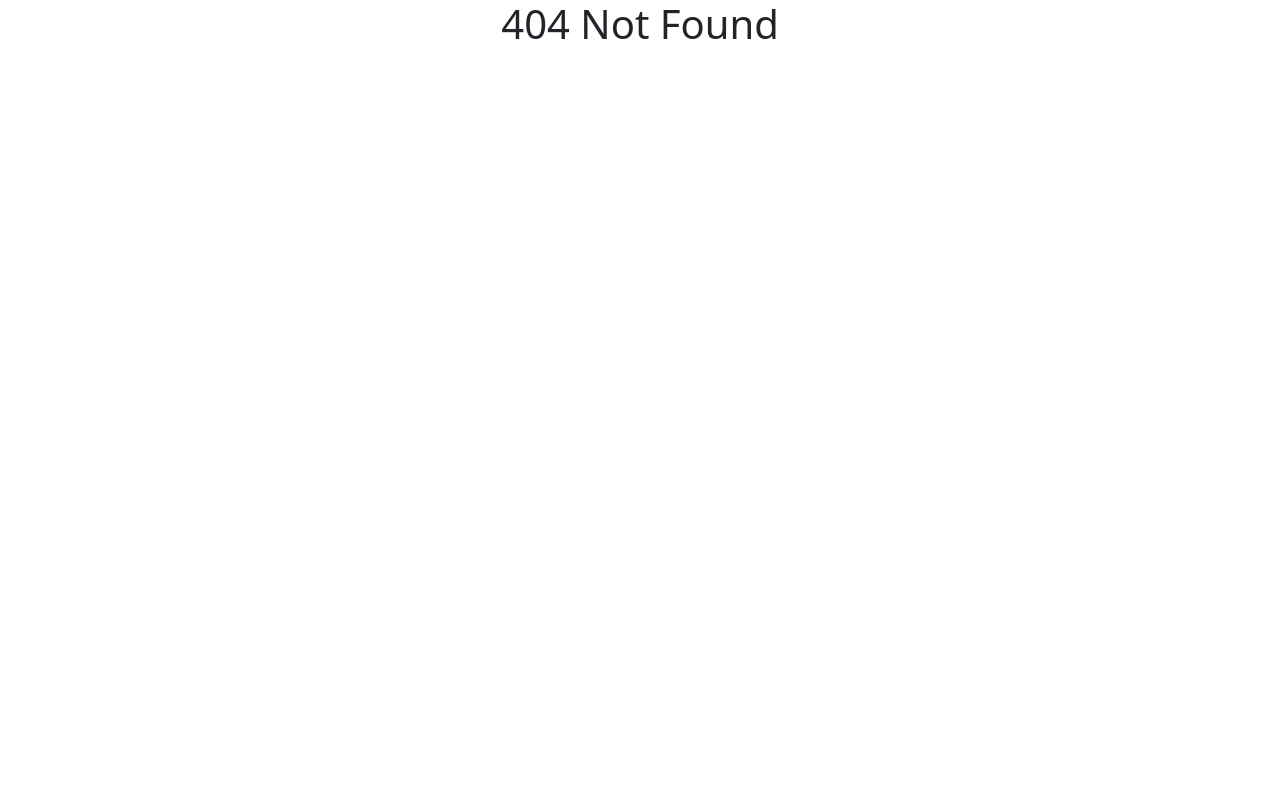
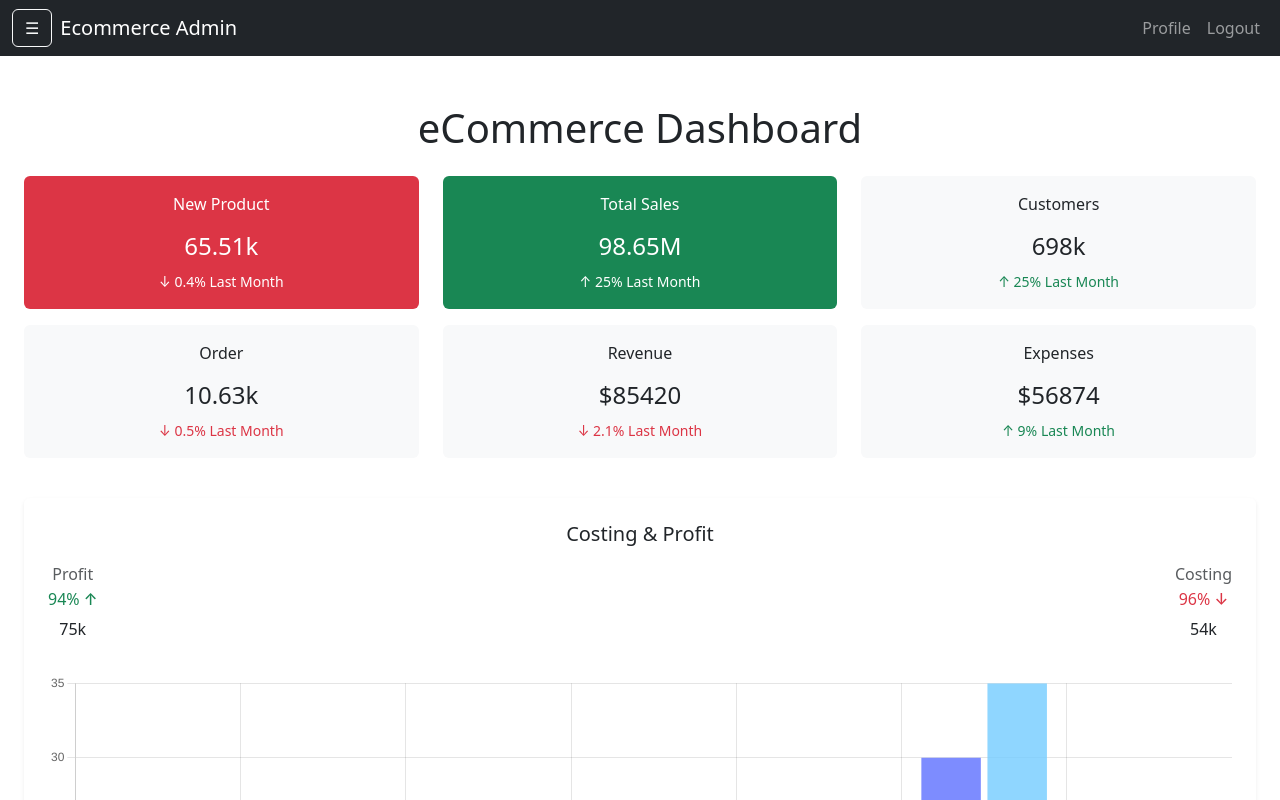
Before and after one commit to uttamm9/ecom_fe, a React (Vite) app in the folder frontend/: page /admin in a window 1280 px wide. Before the commit this address had no page. Shown: the top 800 px of the page. Built offline with nearby package versions, Linux system fonts and the light colour scheme.

Commit message:
admin panel nad navbar

```diff
--- a/frontend/package.json
+++ b/frontend/package.json
@@ -12,8 +12,10 @@
   "dependencies": {
     "axios": "^1.8.4",
     "bootstrap": "^5.3.3",
+    "chart.js": "^4.4.3",
     "react": "^19.0.0",
     "react-bootstrap": "^2.10.9",
+    "react-chartjs-2": "^5.3.0",
     "react-dom": "^19.0.0",
     "react-icons": "^5.5.0",
     "react-router-dom": "^7.4.0"
--- a/frontend/src/App.jsx
+++ b/frontend/src/App.jsx
@@ -15,6 +15,7 @@ import Address from './components/address'
 import Checkout from './components/checkout'
 import UserOrders from './components/userorders'
 import SupplierOrders from './components/supplierOrders'
+import AdminDashboard from './components/AdminDashboard'
 function App() {
 
   return (
@@ -35,6 +36,7 @@ function App() {
       <Route path='/checkout' element={<Checkout/>}/>
       <Route path='/userorders' element={<UserOrders/>}/>
       <Route path="/supplierorder" element={< SupplierOrders/>}/>
+      <Route path='/admin' element={<AdminDashboard/>}/>
       <Route path="*" element={<h1>404 Not Found</h1>} />
     </Routes>
    </BrowserRouter>
--- /dev/null
+++ b/frontend/src/components/AdminDashboard.jsx
@@ -0,0 +1,124 @@
+import React from 'react';
+import { Bar } from 'react-chartjs-2';
+import {
+  Chart as ChartJS,
+  CategoryScale,
+  LinearScale,
+  BarElement,
+  Tooltip,
+  Legend,
+} from 'chart.js';
+import 'bootstrap/dist/css/bootstrap.min.css';
+import { Navbar, Nav, Container, Row, Col } from 'react-bootstrap';
+import AdminNavbar from './AdminNavbar';
+
+ChartJS.register(CategoryScale, LinearScale, BarElement, Tooltip, Legend);
+
+
+const AdminDashboard = () => {
+  const chartData = {
+    labels: ['Mon', 'Tue', 'Wed', 'Thu', 'Fri', 'Sat', 'Sun'],
+    datasets: [
+      {
+        label: 'Cost',
+        data: [12, 19, 10, 22, 15, 30, 10],
+        backgroundColor: 'rgba(93, 112, 255, 0.8)',
+      },
+      {
+        label: 'Profit',
+        data: [15, 20, 13, 25, 17, 35, 12],
+        backgroundColor: 'rgba(115, 204, 255, 0.8)',
+      },
+    ],
+  };
+
+  const chartOptions = {
+    responsive: true,
+    plugins: {
+      legend: {
+        position: 'bottom',
+      },
+    },
+  };
+
+  return (
+    <Container fluid>
+      <Row>
+        <Col >
+
+        </Col>
+        <Col md={15} className="p-0">
+          <AdminNavbar />
+
+          <div className="p-4">
+            <h1 className="mb-4">eCommerce Dashboard</h1>
+
+            <div className="row mb-4">
+              <div className="col-md-4 mb-3">
+                <div className="bg-danger text-white p-3 rounded">
+                  <p>New Product</p>
+                  <h4>65.51k</h4>
+                  <small>↓ 0.4% Last Month</small>
+                </div>
+              </div>
+              <div className="col-md-4 mb-3">
+                <div className="bg-success text-white p-3 rounded">
+                  <p>Total Sales</p>
+                  <h4>98.65M</h4>
+                  <small>↑ 25% Last Month</small>
+                </div>
+              </div>
+              <div className="col-md-4 mb-3">
+                <div className="bg-light p-3 rounded">
+                  <p>Customers</p>
+                  <h4>698k</h4>
+                  <small className="text-success">↑ 25% Last Month</small>
+                </div>
+              </div>
+              <div className="col-md-4 mb-3">
+                <div className="bg-light p-3 rounded">
+                  <p>Order</p>
+                  <h4>10.63k</h4>
+                  <small className="text-danger">↓ 0.5% Last Month</small>
+                </div>
+              </div>
+              <div className="col-md-4 mb-3">
+                <div className="bg-light p-3 rounded">
+                  <p>Revenue</p>
+                  <h4>$85420</h4>
+                  <small className="text-danger">↓ 2.1% Last Month</small>
+                </div>
+              </div>
+              <div className="col-md-4 mb-3">
+                <div className="bg-light p-3 rounded">
+                  <p>Expenses</p>
+                  <h4>$56874</h4>
+                  <small className="text-success">↑ 9% Last Month</small>
+                </div>
+              </div>
+            </div>
+
+            <div className="bg-white p-4 rounded shadow-sm">
+              <h5 className="mb-3">Costing & Profit</h5>
+              <div className="d-flex justify-content-between mb-3">
+                <div>
+                  <p className="text-muted mb-1">Profit</p>
+                  <h6 className="text-success">94% ↑</h6>
+                  <p>75k</p>
+                </div>
+                <div>
+                  <p className="text-muted mb-1">Costing</p>
+                  <h6 className="text-danger">96% ↓</h6>
+                  <p>54k</p>
+                </div>
+              </div>
+              <Bar data={chartData} options={chartOptions} />
+            </div>
+          </div>
+        </Col>
+      </Row>
+    </Container>
+  );
+};
+
+export default AdminDashboard;
--- /dev/null
+++ b/frontend/src/components/AdminNavbar.jsx
@@ -0,0 +1,46 @@
+import React, { useState } from 'react';
+import { Navbar, Nav, Button, Container, Offcanvas } from 'react-bootstrap';
+
+const AdminNavbar = () => {
+  const [showSidebar, setShowSidebar] = useState(false);
+
+  const handleSidebarToggle = () => setShowSidebar(!showSidebar);
+
+  return (
+    <>
+      <Navbar bg="dark" variant="dark" expand="lg" className="mb-4">
+        <Container fluid>
+          <Button variant="outline-light" onClick={handleSidebarToggle} className="me-2">
+            ☰
+          </Button>
+          <Navbar.Brand href="#home">Ecommerce Admin</Navbar.Brand>
+          <Navbar.Toggle aria-controls="basic-navbar-nav" />
+          <Navbar.Collapse id="basic-navbar-nav">
+            <Nav className="ms-auto">
+              <Nav.Link href="#profile">Profile</Nav.Link>
+              <Nav.Link href="#logout">Logout</Nav.Link>
+            </Nav>
+          </Navbar.Collapse>
+        </Container>
+      </Navbar>
+
+      <Offcanvas show={showSidebar} onHide={handleSidebarToggle} placement="start" style={{ width: '250px'}}>
+        <Offcanvas.Header closeButton>
+          <Offcanvas.Title>Admin Menu</Offcanvas.Title>
+        </Offcanvas.Header>
+        <Offcanvas.Body>
+          <Nav className="flex-column">
+            <Nav.Link href="#crm">CRM</Nav.Link>
+            <Nav.Link href="#analytics">Analytics</Nav.Link>
+            <Nav.Link href="#ecommerce">Ecommerce</Nav.Link>
+            <Nav.Link href="#team">Team</Nav.Link>
+            <Nav.Link href="#vendor">Vendor</Nav.Link>
+            <Nav.Link href="#chatbot">AI Chatbot</Nav.Link>
+          </Nav>
+        </Offcanvas.Body>
+      </Offcanvas>
+    </>
+  );
+};
+
+export default AdminNavbar;
--- a/frontend/src/components/addTocart.jsx
+++ b/frontend/src/components/addTocart.jsx
@@ -20,6 +20,10 @@ const CartPage = () => {
           'authorization': `Bearer ${token}`
         }
       })
+      console.log(response.data.message)
+      if(response.data.message != "Quantity increased by 1"){
+        alert(response.data.message)
+      }
       getCartItemsCount();
     } catch (error) {
       alert(error.response.data.message)
--- a/frontend/src/components/supplierOrders.jsx
+++ b/frontend/src/components/supplierOrders.jsx
@@ -108,6 +108,9 @@ const supplierOrders = () => {
                    {order.status === 'packege'?(
                     <option value="deliver">deliver</option>
                    ):null}
+                   {order.status === 'deliver'?(
+                    <option value="delivered">delivered</option>
+                   ):null}
 {/*
 
                     <option value="delivered">Delivered</option>
--- a/frontend/src/components/userView.jsx
+++ b/frontend/src/components/userView.jsx
@@ -91,7 +91,7 @@ const UserView = () => {
                   <Link to={`/showSingleProdut/${product._id}`}>
                   <Card.Img
                     variant="top"
-                    src={product.imageUrl[3]}
+                    src={product.imageUrl[1]}
                     alt={product.product_id.name}
                     style={{ maxHeight: "100%", maxWidth: "100%", objectFit: "cover" }}
                   />
--- a/frontend/src/components/userorders.jsx
+++ b/frontend/src/components/userorders.jsx
@@ -79,7 +79,11 @@ const UserOrders = () => {
                {order.status === 'cancel'?(
                 <button style={{color:'orange'}} >order canceled</button>
                ):null}
+               {order.status === 'deliver'?(
+                <button style={{color:'red'}}
+                value = 'return' onClick={(e)=>handleOrderAction(order._id,e.target.value)}>Retrun</button>
 
+               ):null}
               </div>
             </div>
           ))
```
Also changed, not shown: 1 other file (tests, documents, lock files or other folders).
